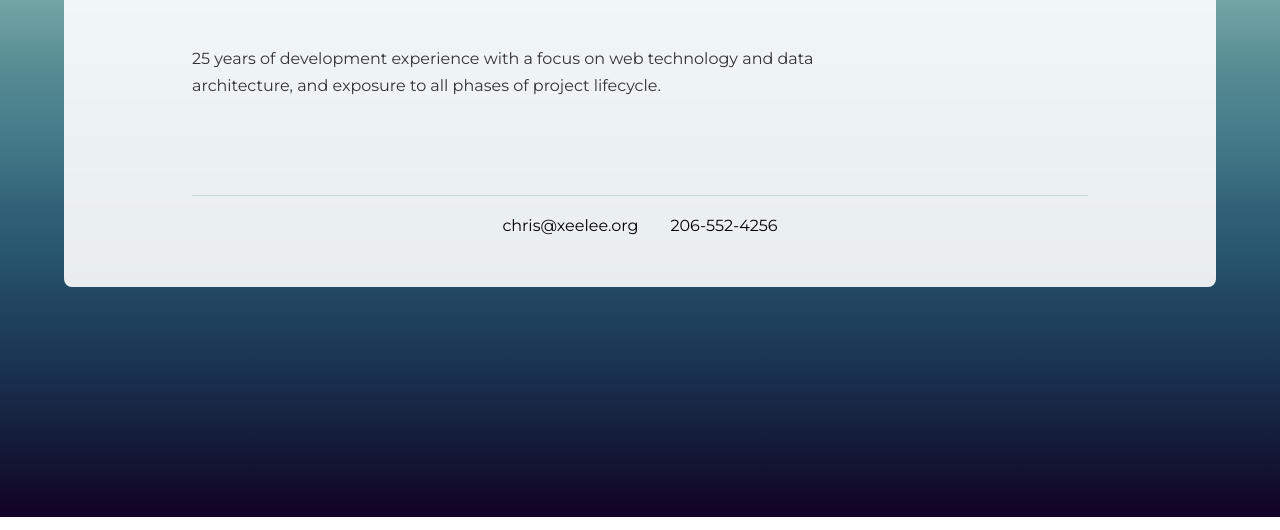
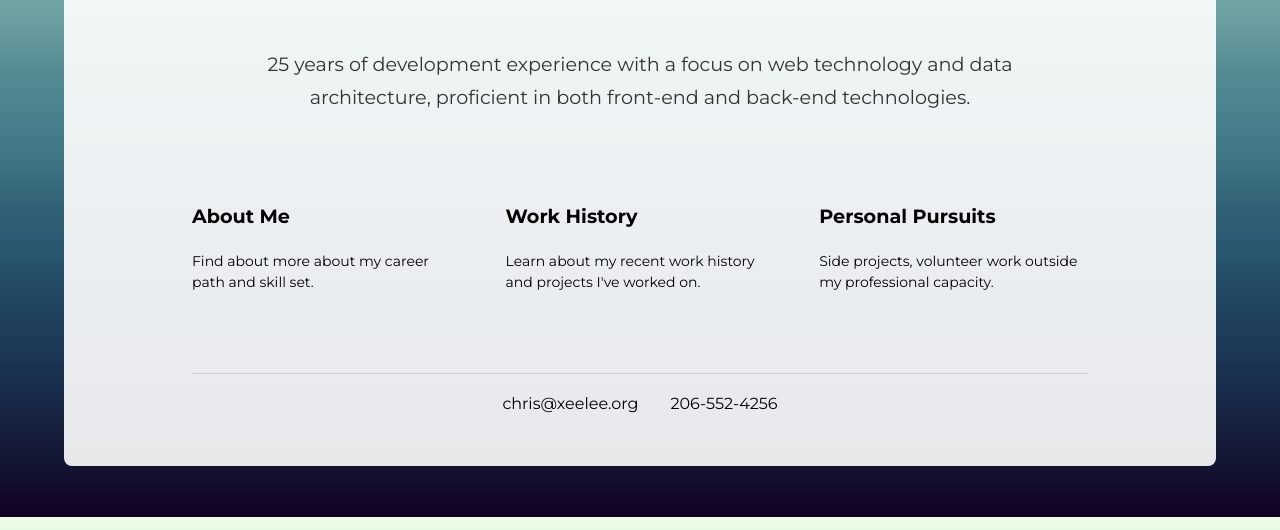
Before and after one commit to hchris28/chrishaskins, a Gatsby site: page / in a window 1280 px wide. Shown: the part 283-813 px from the top of the page. Built offline with nearby package versions, Linux system fonts and the light colour scheme; Gatsby itself is replaced by a stand-in of ours.

Commit message:
Added home page link cards

```diff
--- /dev/null
+++ b/src/components/link-card/link-card.module.scss
@@ -0,0 +1,14 @@
+
+.container {
+    display: flex;
+    flex-direction: column;
+}
+
+.title {
+    font-size: 1.2rem;
+    font-weight: 700;
+}
+
+.text {
+    font-size: .875rem;
+}
--- /dev/null
+++ b/src/components/link-card/link-card.tsx
@@ -0,0 +1,23 @@
+import * as React from "react"
+import { Link } from "gatsby"
+
+import * as styles from "./link-card.module.scss"
+
+interface LinkCardProps {
+    to: string;
+    title: string;
+    children?: React.ReactNode;
+}
+
+const LinkCard = ({ to, title, children }: LinkCardProps): JSX.Element => {
+    return (
+        <Link to={to} className={styles.container}>
+            <p className={styles.title}>{title}</p>
+            <div className={styles.text}>
+                {children}
+            </div>
+        </Link>
+    )
+}
+
+export default LinkCard
--- /dev/null
+++ b/src/pages/index.module.scss
@@ -0,0 +1,18 @@
+
+.container {
+    display: flex;
+    flex-direction: column;
+    align-items: center;
+    gap: 3rem;
+}
+
+.intro {
+    text-align: center;
+    font-size: 1.2rem;
+}
+
+.pageLinks {
+    display: grid;
+    grid-template-columns: 1fr 1fr 1fr;
+    gap: 5%;
+}
--- a/src/pages/index.tsx
+++ b/src/pages/index.tsx
@@ -1,13 +1,34 @@
 import * as React from "react"
 import type { HeadFC, PageProps } from "gatsby"
 import { Meta } from "../components/meta"
+import LinkCard from "../components/link-card/link-card"
+
+import * as styles from "./index.module.scss"
 
 const IndexPage = (props: PageProps): JSX.Element => {
     return (
-        <main>
-            <p>
-                25 years of development experience with a focus on web technology and data architecture, and exposure to all phases of project lifecycle.
+        <main className={styles.container}>
+            <p className={styles.intro}>
+                25 years of development experience with a focus on web technology and data architecture, proficient
+                in both front-end and back-end technologies.
             </p>
+            <div className={styles.pageLinks}>
+                <div>
+                    <LinkCard to="/about-me" title="About Me">
+                        Find about more about my career path and skill set.
+                    </LinkCard>
+                </div>
+                <div>
+                    <LinkCard to="/work-history" title="Work History">
+                        Learn about my recent work history and projects I've worked on.
+                    </LinkCard>
+                </div>
+                <div>
+                    <LinkCard to="/personal-pursuits" title="Personal Pursuits">
+                        Side projects, volunteer work outside my professional capacity.
+                    </LinkCard>
+                </div>
+            </div>
         </main>
     )
 }
```
